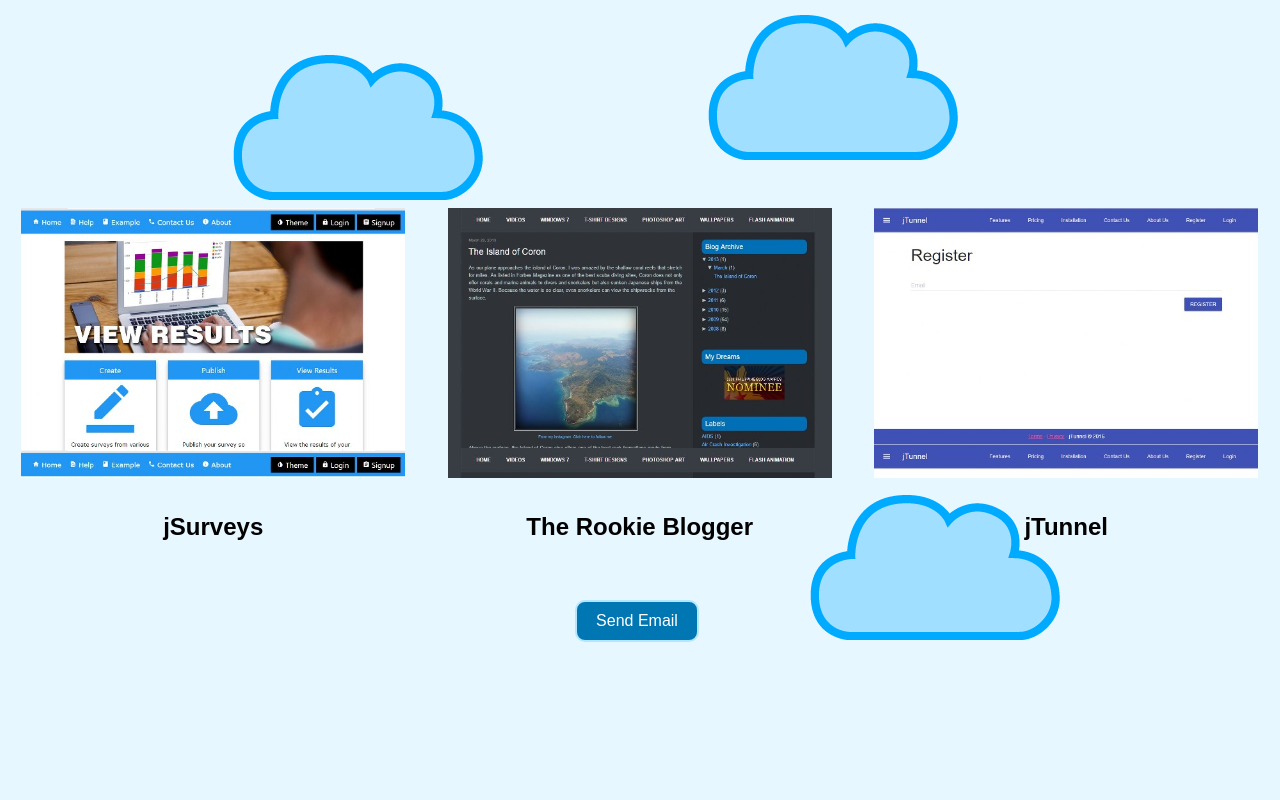
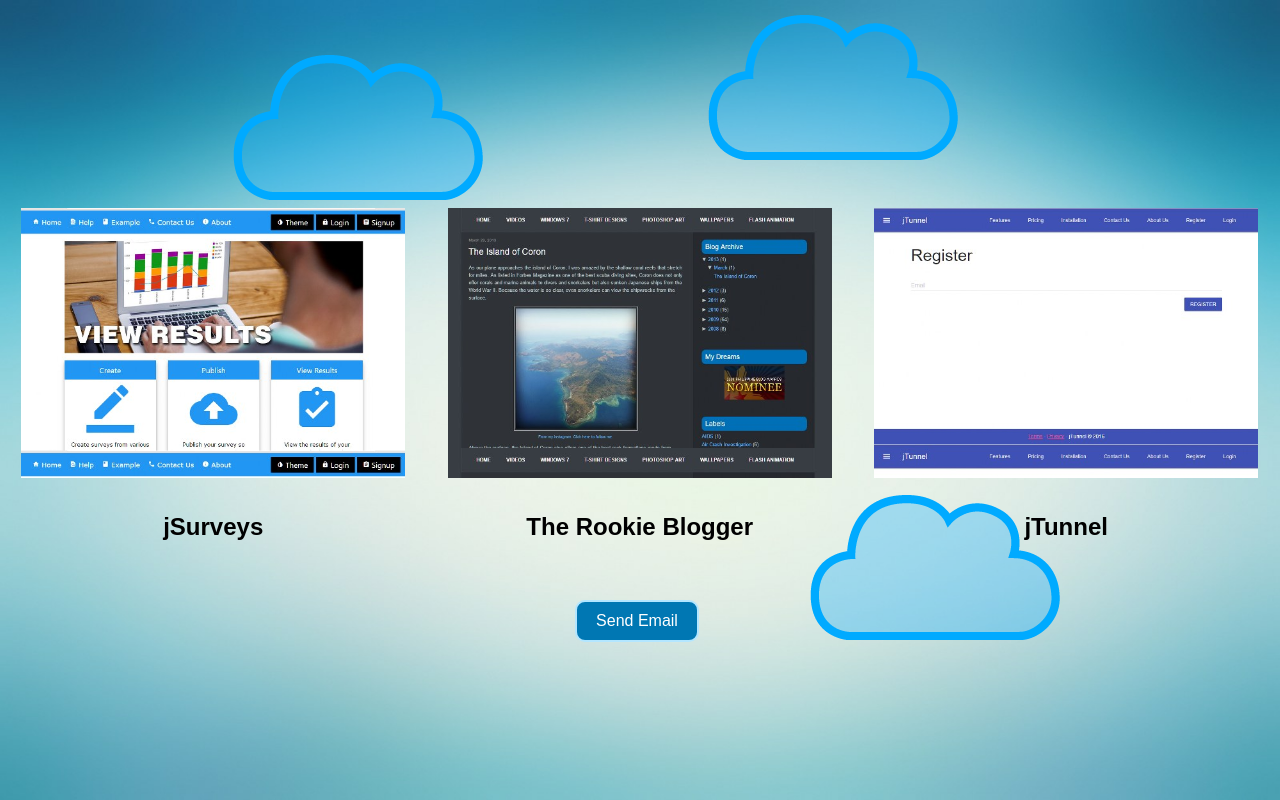
Before and after one commit to jamesnogra/therookieblogwebsite, a PHP site: page / in a window 1280 px wide. Run offline with PHP 8.4, Linux system fonts and the light colour scheme.

Commit message:
Changes in the background.

```diff
--- a/css/my.css
+++ b/css/my.css
@@ -3,6 +3,8 @@ html, body {
 	height: 100%;
 	margin: 0px 0px 0px 0px;
 	background-color: #e6f7ff;
+	background-image: url('../img/bg.jpg');
+	background-size: cover;
 	font-family: Arial;
 }
 
```
Also changed, not shown: img/bg.jpg (added).
